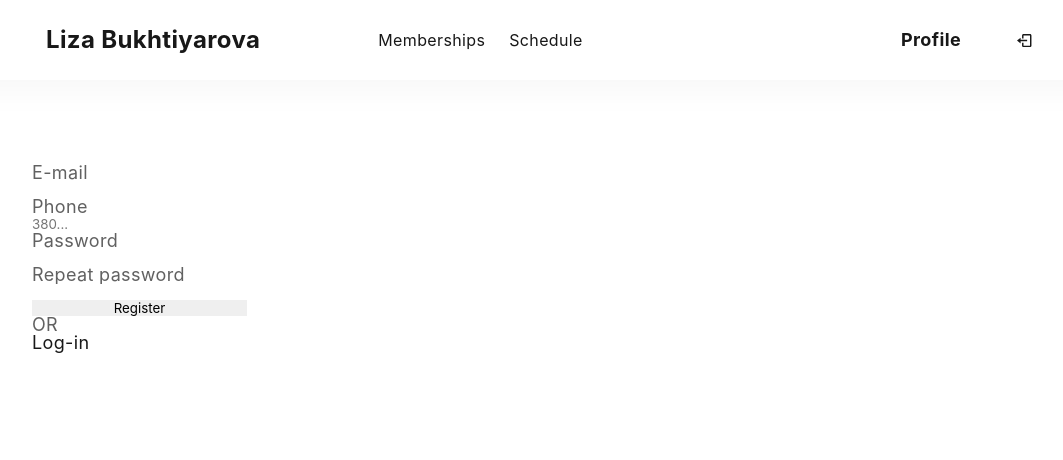
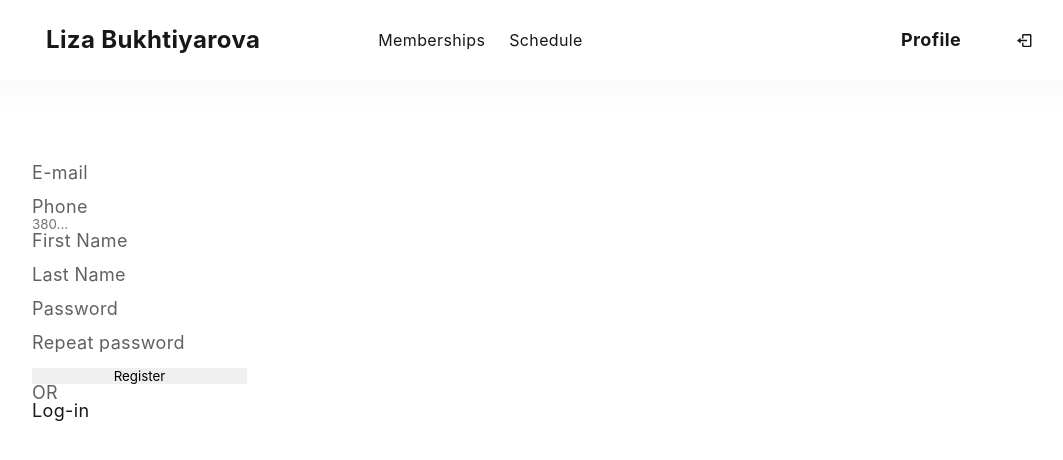
Before and after one commit to moralet-dev/enjoyfitli-frontend, a Vue app: page /registration in a window 1280 px wide. Shown: the top 460 px of the page, without its empty margins (94-1157 px from the left). Built offline with nearby package versions, Linux system fonts and the light colour scheme.

Commit message:
registration fix

```diff
--- a/src/api/authAPI/authAPI.js
+++ b/src/api/authAPI/authAPI.js
@@ -21,10 +21,9 @@ export const authAPI = {
 
     },
 
-    register(email, phone, password, re_password){
+    register(data){
         const url = '/auth/users/'
-        const data = {email, phone, password, re_password}
-        console.log(password, re_password)
+        console.log(data)
         return loginAPIInstance.post(url, data)
     },
 
--- a/src/store/modules/authModule.js
+++ b/src/store/modules/authModule.js
@@ -70,9 +70,9 @@ export const authModule = {
             commit('deleteTokens')
             commit('setIsAuthenticated', 'false')
         },
-        onRegister({commit}, {email, phone, password, re_password}){
+        onRegister({commit}, {email, phone, first_name, last_name, password, re_password}){
             return authAPI.register(
-                email, phone, password, re_password
+                {email, phone, first_name, last_name, password, re_password}
             ).then(response => response)
         },
         onSessionExpired({commit}, isExpired){
--- a/src/views/RegistrationPage.vue
+++ b/src/views/RegistrationPage.vue
@@ -15,6 +15,15 @@
           <label for="phone">Phone</label>
           <input id="phone" type="tel" v-model="formData.phone" placeholder="380..." required/>
         </div>
+        <div class="form-element">
+          <label for="first_name">First Name</label>
+          <input id="first_name" v-model="formData.first_name" required/>
+        </div>
+        <div class="form-element">
+          <label for="last_name">Last Name</label>
+          <input id="last_name" v-model="formData.last_name" required/>
+        </div>
+
         <div class="form-element">
           <label for="rememberMe">Password</label>
           <input id="password" type="password" v-model="formData.password" required/>
@@ -41,6 +50,8 @@ export default {
       formData: {
         email: null,
         phone: null,
+        first_name: null,
+        last_name: null,
         password: null,
         re_password: null,
       },
```
